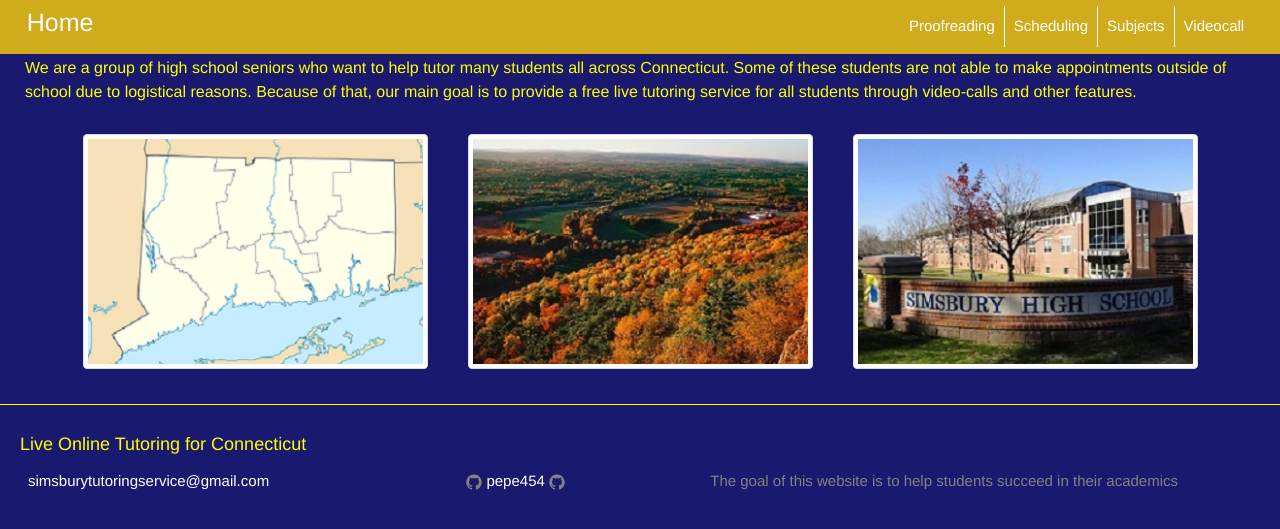
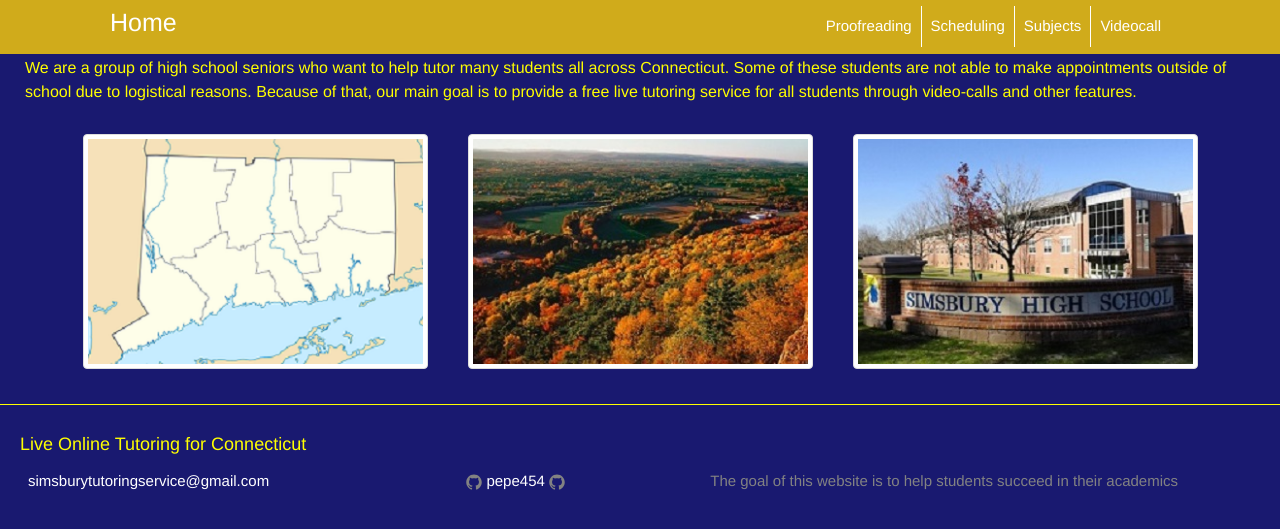
Before and after one commit to pepe454/pepe454.github.io, a Jekyll site: the page built from index.html, in a window 1280 px wide. Shown: the top 529 px of the page. Built offline with Jekyll 4.4.1, drawn with Linux system fonts in a browser that asks for light colours; the list of posts is cut into pages by our own code.

Commit message:
Update _layout.scss

```diff
--- a/_sass/_layout.scss
+++ b/_sass/_layout.scss
@@ -42,7 +42,7 @@
     .home-link {
         font-size: 25px;
         color: white;
-        margin-right: 63%
+        margin-right: 50%
     }
     .page-link {
         line-height: 26px;
@@ -53,7 +53,7 @@
           border: 0;
         }
         &:first-child{
-          margin-left: 20%
+          margin-left: 15%
         }
         padding: 9px;
         font-size: 15px;
```
